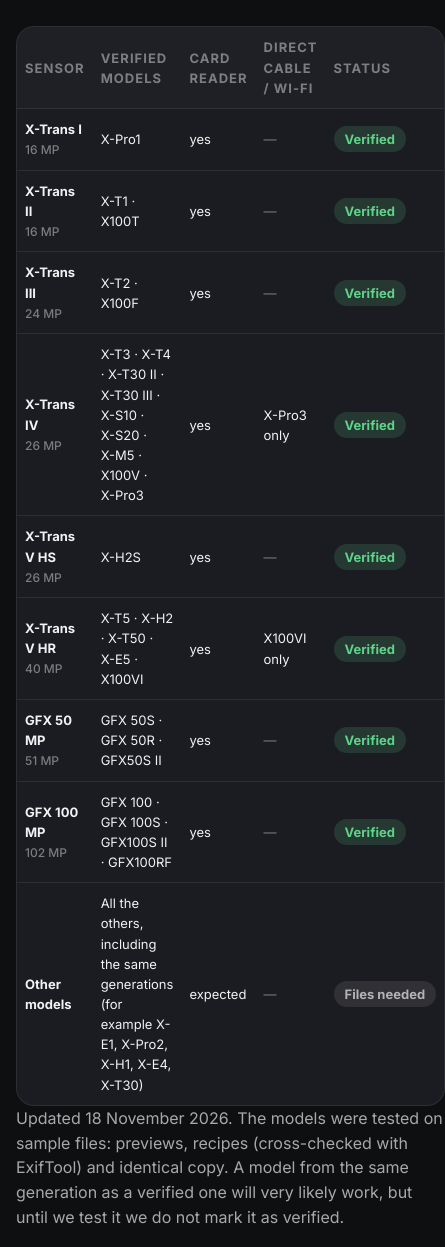
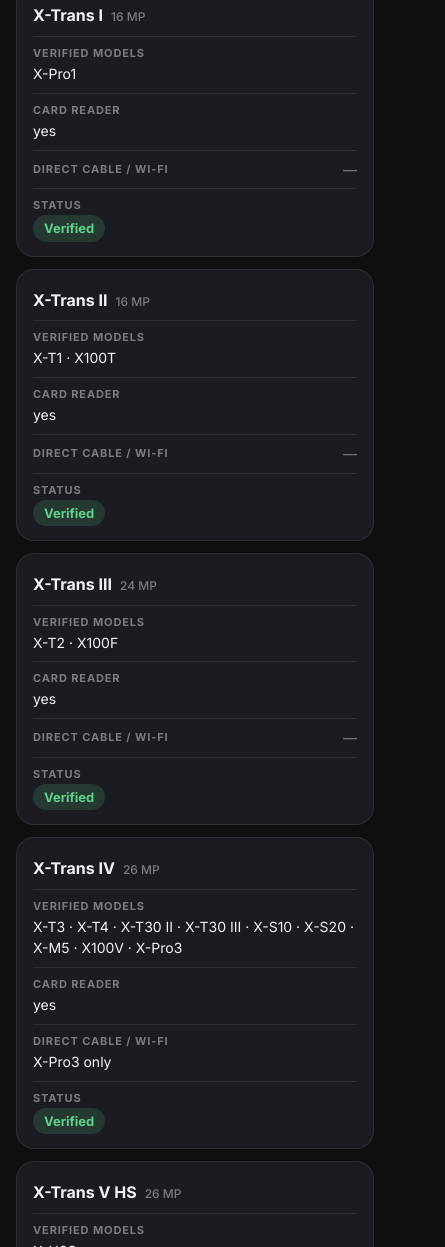
Before and after one commit to cisla66/Provino, a plain HTML site: page docs/compatibilita.html in a window 390 px wide. Shown: the part 753-2000 px from the top of the page, 445 px wide, since content can reach past the window. Drawn offline with Linux system fonts and the light colour scheme.

Commit message:
Site: mobile layout shows full compatibility tables
Below 860px the nav links were hidden, so Compatibility and Guide were unreachable. The Compatibility table and the Connections table on the home page were clipped by horizontal scroll; on phones they now become one card per row with every column labelled (IT/EN). The table of contents becomes compact chips and anchors clear the taller nav.

Co-Authored-By: Claude Sonnet 5.5 <noreply@anthropic.com>
Claude-Session: https://claude.ai/code/session_01SGDZ4SLTg4GnEAkp6VNJjQ

```diff
--- a/docs/compatibilita.html
+++ b/docs/compatibilita.html
@@ -51,18 +51,18 @@
     <section id="modelli">
       <h2><span lang="it">Modelli</span><span lang="en">Models</span></h2>
       <p><span lang="it">Con il lettore di schede Provino funziona con qualsiasi Fujifilm. Questa tabella, divisa per generazione del sensore, dice per quali modelli lo abbiamo anche <strong>verificato su file reali</strong>.</span><span lang="en">With a card reader Provino works with any Fujifilm. This table, grouped by sensor generation, shows which models we have also <strong>verified on real files</strong>.</span></p>
-      <table>
+      <table class="compat">
         <thead><tr><th><span lang="it">Sensore</span><span lang="en">Sensor</span></th><th><span lang="it">Modelli verificati</span><span lang="en">Verified models</span></th><th><span lang="it">Lettore di schede</span><span lang="en">Card reader</span></th><th><span lang="it">Cavo / Wi-Fi diretto</span><span lang="en">Direct cable / Wi-Fi</span></th><th><span lang="it">Stato</span><span lang="en">Status</span></th></tr></thead>
         <tbody>
-          <tr><td><b><span lang="it">X-Trans I</span><span lang="en">X-Trans I</span></b><br><span class="mp">16 MP</span></td><td><span class="nw">X-Pro1</span></td><td><span lang="it">sì</span><span lang="en">yes</span></td><td class="no">—</td><td><span class="st ok"><span lang="it">Verificato</span><span lang="en">Verified</span></span></td></tr>
-          <tr><td><b><span lang="it">X-Trans II</span><span lang="en">X-Trans II</span></b><br><span class="mp">16 MP</span></td><td><span class="nw">X-T1</span> · <span class="nw">X100T</span></td><td><span lang="it">sì</span><span lang="en">yes</span></td><td class="no">—</td><td><span class="st ok"><span lang="it">Verificato</span><span lang="en">Verified</span></span></td></tr>
-          <tr><td><b><span lang="it">X-Trans III</span><span lang="en">X-Trans III</span></b><br><span class="mp">24 MP</span></td><td><span class="nw">X-T2</span> · <span class="nw">X100F</span></td><td><span lang="it">sì</span><span lang="en">yes</span></td><td class="no">—</td><td><span class="st ok"><span lang="it">Verificato</span><span lang="en">Verified</span></span></td></tr>
-          <tr><td><b><span lang="it">X-Trans IV</span><span lang="en">X-Trans IV</span></b><br><span class="mp">26 MP</span></td><td><span class="nw">X-T3</span> · <span class="nw">X-T4</span> · <span class="nw">X-T30 II</span> · <span class="nw">X-T30 III</span> · <span class="nw">X-S10</span> · <span class="nw">X-S20</span> · <span class="nw">X-M5</span> · <span class="nw">X100V</span> · <span class="nw">X-Pro3</span></td><td><span lang="it">sì</span><span lang="en">yes</span></td><td><span lang="it">solo X-Pro3</span><span lang="en">X-Pro3 only</span></td><td><span class="st ok"><span lang="it">Verificato</span><span lang="en">Verified</span></span></td></tr>
-          <tr><td><b><span lang="it">X-Trans V HS</span><span lang="en">X-Trans V HS</span></b><br><span class="mp">26 MP</span></td><td><span class="nw">X-H2S</span></td><td><span lang="it">sì</span><span lang="en">yes</span></td><td class="no">—</td><td><span class="st ok"><span lang="it">Verificato</span><span lang="en">Verified</span></span></td></tr>
-          <tr><td><b><span lang="it">X-Trans V HR</span><span lang="en">X-Trans V HR</span></b><br><span class="mp">40 MP</span></td><td><span class="nw">X-T5</span> · <span class="nw">X-H2</span> · <span class="nw">X-T50</span> · <span class="nw">X-E5</span> · <span class="nw">X100VI</span></td><td><span lang="it">sì</span><span lang="en">yes</span></td><td><span lang="it">solo X100VI</span><span lang="en">X100VI only</span></td><td><span class="st ok"><span lang="it">Verificato</span><span lang="en">Verified</span></span></td></tr>
-          <tr><td><b><span lang="it">GFX 50 MP</span><span lang="en">GFX 50 MP</span></b><br><span class="mp">51 MP</span></td><td><span class="nw">GFX 50S</span> · <span class="nw">GFX 50R</span> · <span class="nw">GFX50S II</span></td><td><span lang="it">sì</span><span lang="en">yes</span></td><td class="no">—</td><td><span class="st ok"><span lang="it">Verificato</span><span lang="en">Verified</span></span></td></tr>
-          <tr><td><b><span lang="it">GFX 100 MP</span><span lang="en">GFX 100 MP</span></b><br><span class="mp">102 MP</span></td><td><span class="nw">GFX 100</span> · <span class="nw">GFX 100S</span> · <span class="nw">GFX100S II</span> · <span class="nw">GFX100RF</span></td><td><span lang="it">sì</span><span lang="en">yes</span></td><td class="no">—</td><td><span class="st ok"><span lang="it">Verificato</span><span lang="en">Verified</span></span></td></tr>
-          <tr><td><b><span lang="it">Altri modelli</span><span lang="en">Other models</span></b></td><td><span lang="it">Tutti gli altri, anche della stessa generazione (per esempio X-E1, X-Pro2, X-H1, X-E4, X-T30)</span><span lang="en">All the others, including the same generations (for example X-E1, X-Pro2, X-H1, X-E4, X-T30)</span></td><td><span lang="it">atteso</span><span lang="en">expected</span></td><td class="no">—</td><td><span class="st need"><span lang="it">Servono file</span><span lang="en">Files needed</span></span></td></tr>
+          <tr><td data-it="Sensore" data-en="Sensor"><b><span lang="it">X-Trans I</span><span lang="en">X-Trans I</span></b><br><span class="mp">16 MP</span></td><td data-it="Modelli verificati" data-en="Verified models"><span class="nw">X-Pro1</span></td><td data-it="Lettore di schede" data-en="Card reader"><span lang="it">sì</span><span lang="en">yes</span></td><td data-it="Cavo / Wi-Fi diretto" data-en="Direct cable / Wi-Fi" class="no">—</td><td data-it="Stato" data-en="Status"><span class="st ok"><span lang="it">Verificato</span><span lang="en">Verified</span></span></td></tr>
+          <tr><td data-it="Sensore" data-en="Sensor"><b><span lang="it">X-Trans II</span><span lang="en">X-Trans II</span></b><br><span class="mp">16 MP</span></td><td data-it="Modelli verificati" data-en="Verified models"><span class="nw">X-T1</span> · <span class="nw">X100T</span></td><td data-it="Lettore di schede" data-en="Card reader"><span lang="it">sì</span><span lang="en">yes</span></td><td data-it="Cavo / Wi-Fi diretto" data-en="Direct cable / Wi-Fi" class="no">—</td><td data-it="Stato" data-en="Status"><span class="st ok"><span lang="it">Verificato</span><span lang="en">Verified</span></span></td></tr>
+          <tr><td data-it="Sensore" data-en="Sensor"><b><span lang="it">X-Trans III</span><span lang="en">X-Trans III</span></b><br><span class="mp">24 MP</span></td><td data-it="Modelli verificati" data-en="Verified models"><span class="nw">X-T2</span> · <span class="nw">X100F</span></td><td data-it="Lettore di schede" data-en="Card reader"><span lang="it">sì</span><span lang="en">yes</span></td><td data-it="Cavo / Wi-Fi diretto" data-en="Direct cable / Wi-Fi" class="no">—</td><td data-it="Stato" data-en="Status"><span class="st ok"><span lang="it">Verificato</span><span lang="en">Verified</span></span></td></tr>
+          <tr><td data-it="Sensore" data-en="Sensor"><b><span lang="it">X-Trans IV</span><span lang="en">X-Trans IV</span></b><br><span class="mp">26 MP</span></td><td data-it="Modelli verificati" data-en="Verified models"><span class="nw">X-T3</span> · <span class="nw">X-T4</span> · <span class="nw">X-T30 II</span> · <span class="nw">X-T30 III</span> · <span class="nw">X-S10</span> · <span class="nw">X-S20</span> · <span class="nw">X-M5</span> · <span class="nw">X100V</span> · <span class="nw">X-Pro3</span></td><td data-it="Lettore di schede" data-en="Card reader"><span lang="it">sì</span><span lang="en">yes</span></td><td data-it="Cavo / Wi-Fi diretto" data-en="Direct cable / Wi-Fi"><span lang="it">solo X-Pro3</span><span lang="en">X-Pro3 only</span></td><td data-it="Stato" data-en="Status"><span class="st ok"><span lang="it">Verificato</span><span lang="en">Verified</span></span></td></tr>
+          <tr><td data-it="Sensore" data-en="Sensor"><b><span lang="it">X-Trans V HS</span><span lang="en">X-Trans V HS</span></b><br><span class="mp">26 MP</span></td><td data-it="Modelli verificati" data-en="Verified models"><span class="nw">X-H2S</span></td><td data-it="Lettore di schede" data-en="Card reader"><span lang="it">sì</span><span lang="en">yes</span></td><td data-it="Cavo / Wi-Fi diretto" data-en="Direct cable / Wi-Fi" class="no">—</td><td data-it="Stato" data-en="Status"><span class="st ok"><span lang="it">Verificato</span><span lang="en">Verified</span></span></td></tr>
+          <tr><td data-it="Sensore" data-en="Sensor"><b><span lang="it">X-Trans V HR</span><span lang="en">X-Trans V HR</span></b><br><span class="mp">40 MP</span></td><td data-it="Modelli verificati" data-en="Verified models"><span class="nw">X-T5</span> · <span class="nw">X-H2</span> · <span class="nw">X-T50</span> · <span class="nw">X-E5</span> · <span class="nw">X100VI</span></td><td data-it="Lettore di schede" data-en="Card reader"><span lang="it">sì</span><span lang="en">yes</span></td><td data-it="Cavo / Wi-Fi diretto" data-en="Direct cable / Wi-Fi"><span lang="it">solo X100VI</span><span lang="en">X100VI only</span></td><td data-it="Stato" data-en="Status"><span class="st ok"><span lang="it">Verificato</span><span lang="en">Verified</span></span></td></tr>
+          <tr><td data-it="Sensore" data-en="Sensor"><b><span lang="it">GFX 50 MP</span><span lang="en">GFX 50 MP</span></b><br><span class="mp">51 MP</span></td><td data-it="Modelli verificati" data-en="Verified models"><span class="nw">GFX 50S</span> · <span class="nw">GFX 50R</span> · <span class="nw">GFX50S II</span></td><td data-it="Lettore di schede" data-en="Card reader"><span lang="it">sì</span><span lang="en">yes</span></td><td data-it="Cavo / Wi-Fi diretto" data-en="Direct cable / Wi-Fi" class="no">—</td><td data-it="Stato" data-en="Status"><span class="st ok"><span lang="it">Verificato</span><span lang="en">Verified</span></span></td></tr>
+          <tr><td data-it="Sensore" data-en="Sensor"><b><span lang="it">GFX 100 MP</span><span lang="en">GFX 100 MP</span></b><br><span class="mp">102 MP</span></td><td data-it="Modelli verificati" data-en="Verified models"><span class="nw">GFX 100</span> · <span class="nw">GFX 100S</span> · <span class="nw">GFX100S II</span> · <span class="nw">GFX100RF</span></td><td data-it="Lettore di schede" data-en="Card reader"><span lang="it">sì</span><span lang="en">yes</span></td><td data-it="Cavo / Wi-Fi diretto" data-en="Direct cable / Wi-Fi" class="no">—</td><td data-it="Stato" data-en="Status"><span class="st ok"><span lang="it">Verificato</span><span lang="en">Verified</span></span></td></tr>
+          <tr><td data-it="Sensore" data-en="Sensor"><b><span lang="it">Altri modelli</span><span lang="en">Other models</span></b></td><td data-it="Modelli verificati" data-en="Verified models"><span lang="it">Tutti gli altri, anche della stessa generazione (per esempio X-E1, X-Pro2, X-H1, X-E4, X-T30)</span><span lang="en">All the others, including the same generations (for example X-E1, X-Pro2, X-H1, X-E4, X-T30)</span></td><td data-it="Lettore di schede" data-en="Card reader"><span lang="it">atteso</span><span lang="en">expected</span></td><td data-it="Cavo / Wi-Fi diretto" data-en="Direct cable / Wi-Fi" class="no">—</td><td data-it="Stato" data-en="Status"><span class="st need"><span lang="it">Servono file</span><span lang="en">Files needed</span></span></td></tr>
         </tbody>
       </table>
       <p class="note"><span lang="it">Aggiornato il 18 novembre 2026.</span><span lang="en">Updated 18 November 2026.</span> <span lang="it">I modelli sono stati provati su file di prova: anteprime, ricette (confrontate con ExifTool) e copia identica. Un modello della stessa generazione di uno verificato è molto probabile che funzioni, ma finché non lo proviamo non lo segniamo come verificato.</span><span lang="en">The models were tested on sample files: previews, recipes (cross-checked with ExifTool) and identical copy. A model from the same generation as a verified one will very likely work, but until we test it we do not mark it as verified.</span></p>
--- a/docs/style.css
+++ b/docs/style.css
@@ -110,7 +110,11 @@ dialog::backdrop{background:rgba(0,0,0,.82)}
 dialog img{border-radius:10px;max-height:90vh;width:auto}
 
 @media (max-width:860px){
-  nav .links{display:none}
+  nav .wrap{flex-wrap:wrap;height:auto;padding-top:10px;padding-bottom:0;row-gap:2px}
+  nav .links{order:3;flex:0 0 100%;margin:0 -16px;padding:0 16px;gap:22px;overflow-x:auto;white-space:nowrap;scrollbar-width:none;-webkit-overflow-scrolling:touch}
+  nav .links::-webkit-scrollbar{display:none}
+  nav .links a{padding:9px 0 11px}
+  section[id],header[id]{scroll-margin-top:96px}
   .lang{margin-left:auto}
   .grid{grid-template-columns:1fr 1fr}
   .plat,.two{grid-template-columns:1fr}
@@ -124,7 +128,20 @@ dialog img{border-radius:10px;max-height:90vh;width:auto}
   .show{padding:0 16px}
   .grid{grid-template-columns:1fr}
   th,td{padding:10px 8px;font-size:13px}
-  table{display:block;overflow-x:auto}
+  table{display:block;overflow-x:auto;-webkit-overflow-scrolling:touch}
+  table.compat{display:block;overflow:visible;background:none;border:0;margin-top:24px}
+  table.compat thead{display:none}
+  table.compat tbody{display:grid;grid-template-columns:minmax(0,1fr);gap:12px}
+  table.compat tr{display:block;background:var(--card);border:1px solid var(--line);border-radius:var(--r);padding:6px 16px}
+  table.compat td{display:block;width:auto;padding:8px 0;font-size:14px;text-align:left;border-bottom:0;border-top:1px solid var(--line)}
+  table.compat td:first-child{border-top:0;display:block;text-align:left;font-size:16px;padding:12px 0 8px}
+  table.compat td:first-child br{display:none}
+  table.compat td:first-child .mp{margin-left:8px}
+  table.compat td::before{content:attr(data-it);display:block;margin-bottom:1px;font-size:11px;font-weight:700;letter-spacing:.08em;text-transform:uppercase;color:var(--ink3)}
+  html[data-lang="en"] table.compat td::before{content:attr(data-en)}
+  table.compat td:first-child::before{display:none}
+  table.compat td.yes,table.compat td.no{display:flex;justify-content:space-between;align-items:center}
+  table.compat td.yes::before,table.compat td.no::before{margin:0}
   .hero{padding-top:60px}
 }
 @media (prefers-reduced-motion:reduce){html{scroll-behavior:auto}.btn{transition:none}}
@@ -172,8 +189,11 @@ kbd{display:inline-block;min-width:22px;padding:2px 7px;margin:0 2px;border-radi
 .g-shot{margin:18px 0 6px;border-radius:12px;overflow:hidden;box-shadow:0 0 0 1px rgba(255,255,255,.1),0 20px 50px rgba(0,0,0,.45)}
 .g-cap{font-size:13px;color:var(--ink3);margin:8px 0 0}
 @media (max-width:860px){
-  .g-layout{grid-template-columns:1fr;gap:24px}
+  .g-layout{grid-template-columns:minmax(0,1fr);gap:24px;margin-top:32px}
+  .g-body{min-width:0}
   .toc{position:static}
+  .toc ol{display:flex;flex-wrap:wrap;gap:8px;border-left:0}
+  .toc a{margin:0;padding:7px 14px;border:1px solid var(--line);border-radius:999px;font-size:13px}
   .cams{grid-template-columns:1fr}
   .keys td:first-child{white-space:normal}
 }
```
Also changed, not shown: docs/index.html (+5 -5 lines).
